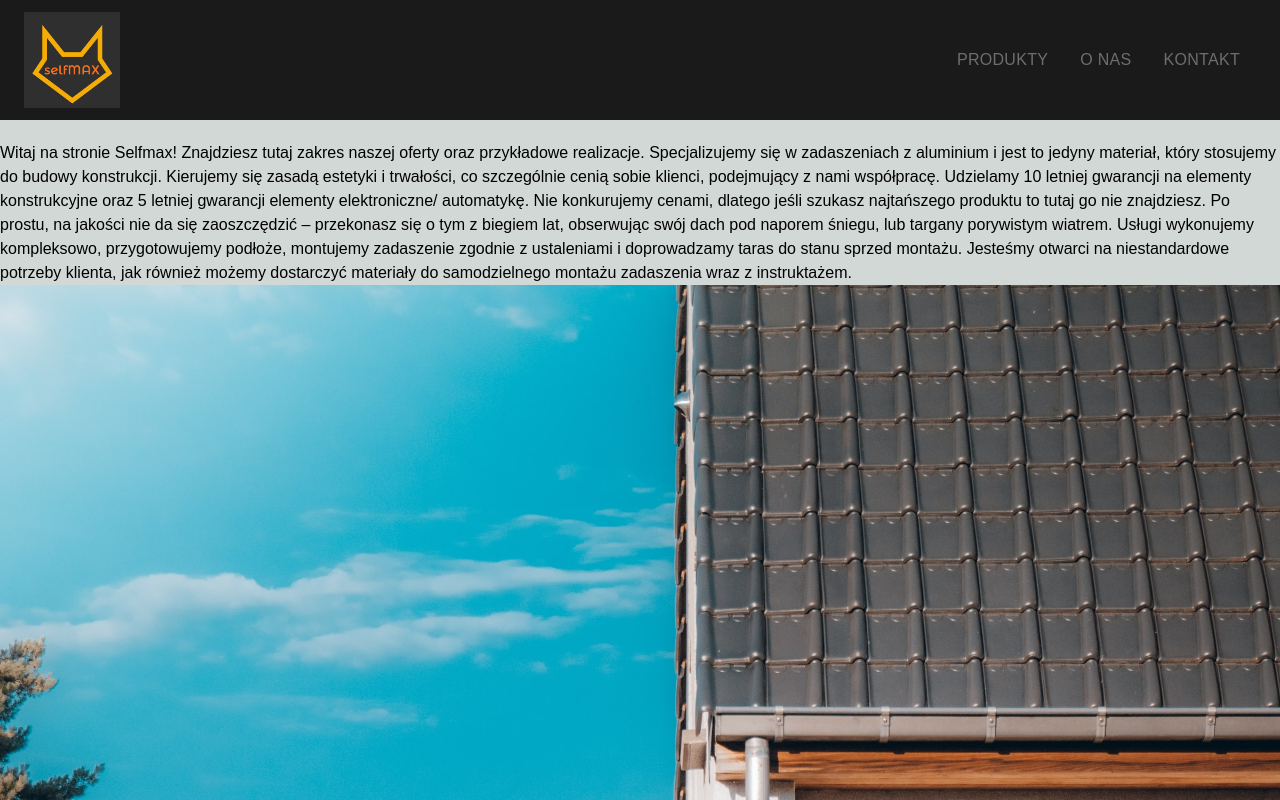
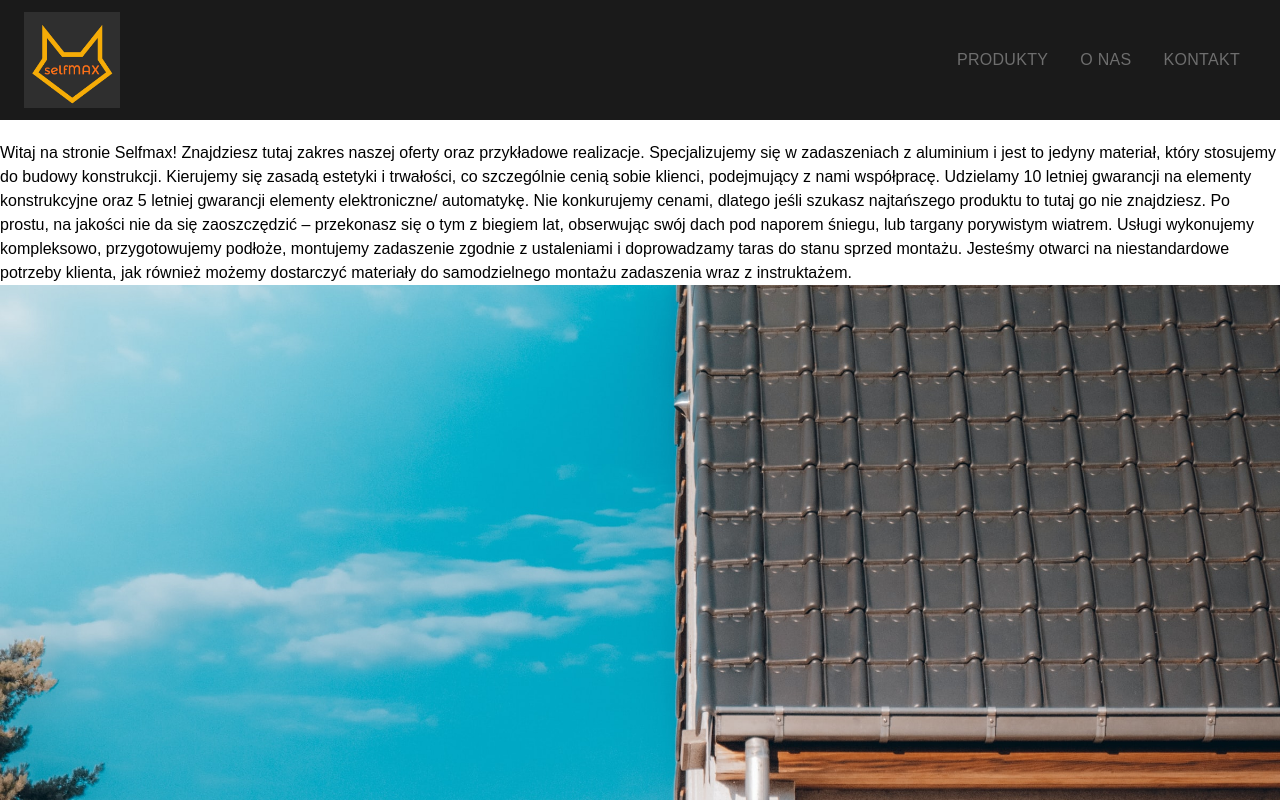
Before and after one commit to BeataMaro/SM, a Gatsby site: page / in a window 1280 px wide. Shown: the top 800 px of the page. Built offline with nearby package versions, Linux system fonts and the light colour scheme; Gatsby itself is replaced by a stand-in of ours; a web font is replaced by a local one.

Commit message:
page layout

```diff
--- a/src/components/Footer.js
+++ b/src/components/Footer.js
@@ -2,12 +2,12 @@ import React from "react"
 import styled from "styled-components"
 
 const StyledFooter = styled.footer`
-  align-self: flex-end;
   width: 100%;
   margin-top: auto;
   background-color: transparent;
   color: lightgray;
   padding: 1rem 3rem;
+  border: 1px solid black;
 
   & p {
     color: #bbb;
--- a/src/components/Navbar/Navbar.js
+++ b/src/components/Navbar/Navbar.js
@@ -1,6 +1,4 @@
 import React, { useState } from "react"
-// import styled, { createGlobalStyle } from "styled-components"
-
 import Logo from "../Logo"
 import Hamburger from "../Hamburger"
 import NavbarLinks from "./NavbarLinks"
@@ -8,6 +6,7 @@ import { ModalStyles, StyledNavigation, Toggle, Navbox } from "./NavbarStyle"
 
 const Navbar = () => {
   const [navbarOpen, setNavbarOpen] = useState(false)
+
   return (
     <StyledNavigation>
       <Logo />
--- a/src/components/Navbar/NavbarLinksStyle.js
+++ b/src/components/Navbar/NavbarLinksStyle.js
@@ -5,11 +5,19 @@ export const StyledNavlist = styled.ul`
   align-items: center;
   justify-content: flex-end;
 
+  /* @media (max-width: 768px) {
+    flex-direction: column;
+  } */
+
   li {
     position: relative;
     width: 100%;
     transition-duration: 0.5s;
     border-bottom: 0.4px solid transparent;
+
+    @media (max-width: 768px) {
+      padding: 2rem;
+    }
 
     &:hover {
       cursor: pointer;
@@ -17,7 +25,6 @@ export const StyledNavlist = styled.ul`
         color: ${({ theme }) => theme.colors.lightGrey};
       }
       @media (max-width: 768px) {
-        padding: 1rem;
         border-bottom: 0.4px solid ${({ theme }) => theme.colors.grey};
       }
     }
@@ -57,7 +64,7 @@ export const StyledNavlist = styled.ul`
 
       & li {
         transition: 0.5s ease;
-        padding: 1rem;
+        padding: 1.5rem;
 
         .nav-item {
           display: block;
--- a/src/components/Navbar/NavbarStyle.js
+++ b/src/components/Navbar/NavbarStyle.js
@@ -10,13 +10,11 @@ export const StyledNavigation = styled.nav`
   position: sticky;
   top: 0;
   width: 100%;
-  margin: auto;
   padding: 0 1.5rem;
   height: 15vh;
   display: flex;
   justify-content: space-between;
   align-items: center;
-
   text-transform: uppercase;
   background-color: ${({ theme }) => theme.colors.black};
   z-index: 2;
@@ -44,24 +42,19 @@ export const Toggle = styled.div`
 `
 export const Navbox = styled.div`
   display: flex;
-  height: 100%;
   align-items: center;
   justify-content: center;
 
   @media (max-width: 768px) {
-    flex-direction: column;
     width: 100%;
     max-height: 100vh;
-    height: 100%;
-    justify-content: flex-start;
-    padding-top: 15vh;
-    transition: all 0.32s linear;
+    height: 40%;
+    transition: all 0.35s linear;
     position: fixed;
     top: 0;
-    left: 0;
+    right: 0;
     background-color: ${({ theme }) => theme.colors.black};
   }
-
   &[open] {
     top: -100%;
   }
--- a/src/components/layout.js
+++ b/src/components/layout.js
@@ -8,18 +8,20 @@
 import * as React from "react"
 import PropTypes from "prop-types"
 import { Normalize } from "styled-normalize"
-import styled from "styled-components"
+
 import { ThemeProvider } from "styled-components"
 import { GlobalStyles } from "../styles/GlobalStyles"
 import Theme from "../styles/Theme"
 
 import Navbar from "./Navbar/Navbar"
 import Footer from "./Footer"
+import styled from "styled-components"
 
-const StyledWrapper = styled.main`
-  max-width: 1400px;
-  min-height: 70vh;
-  margin: 0 auto;
+const StyledWrapper = styled.div`
+  min-height: 100vh;
+  display: flex;
+  flex-direction: column;
+  justify-content: space-between;
 `
 
 const Layout = ({ children }) => {
@@ -27,10 +29,11 @@ const Layout = ({ children }) => {
     <ThemeProvider theme={Theme}>
       <GlobalStyles />
       <Normalize />
-      <Navbar />
-
-      <StyledWrapper>{children}</StyledWrapper>
-      <Footer />
+      <StyledWrapper>
+        <Navbar />
+        <main>{children}</main>
+        <Footer />
+      </StyledWrapper>
     </ThemeProvider>
   )
 }
--- a/src/styles/GlobalStyles.js
+++ b/src/styles/GlobalStyles.js
@@ -18,17 +18,30 @@ export const GlobalStyles = createGlobalStyle`
     box-sizing: border-box;
   }
   html {
+
     box-sizing: border-box;
     scroll-behavior: smooth;
     font-family: ${({ theme }) => theme.fonts.saira};
     font-size: 16px;
     color: '#1a202c';
   }
-    body {
+
+  main {
+    flex: 1 0 auto;
+  }
+
+  /* #gatsby-focus-wrapper {
+
+    min-height: 100vh;
+    display: flex;
+    flex-direction: column;
+    justify-content: space-between;
+  } */
+  body {
+
     line-height: 1.5;
     letter-spacing: 0;
     overflow: hidden;
-    background-color: #d2d8d6;
   }
   ::selection {
   background-color: ${({ theme }) => theme.colors.grey};
@@ -38,10 +51,15 @@ export const GlobalStyles = createGlobalStyle`
  ::placeholder {
     color: ${({ theme }) => theme.colors.greenGrey};
   }
+
   section {
-    border: 2px solid orange;
-    padding: 2rem;
-    margin-top: 1rem;
+  flex-grow: 1;
+  max-width: 1400px;
+  min-height: 70vh;
+  background-color: white;
+  box-shadow: 1px 1px 16px rgba(0, 0, 0, 0.3);
+  margin: 0 auto;
+  padding: 2rem;
   }
 ul {
   list-style: none;
```
